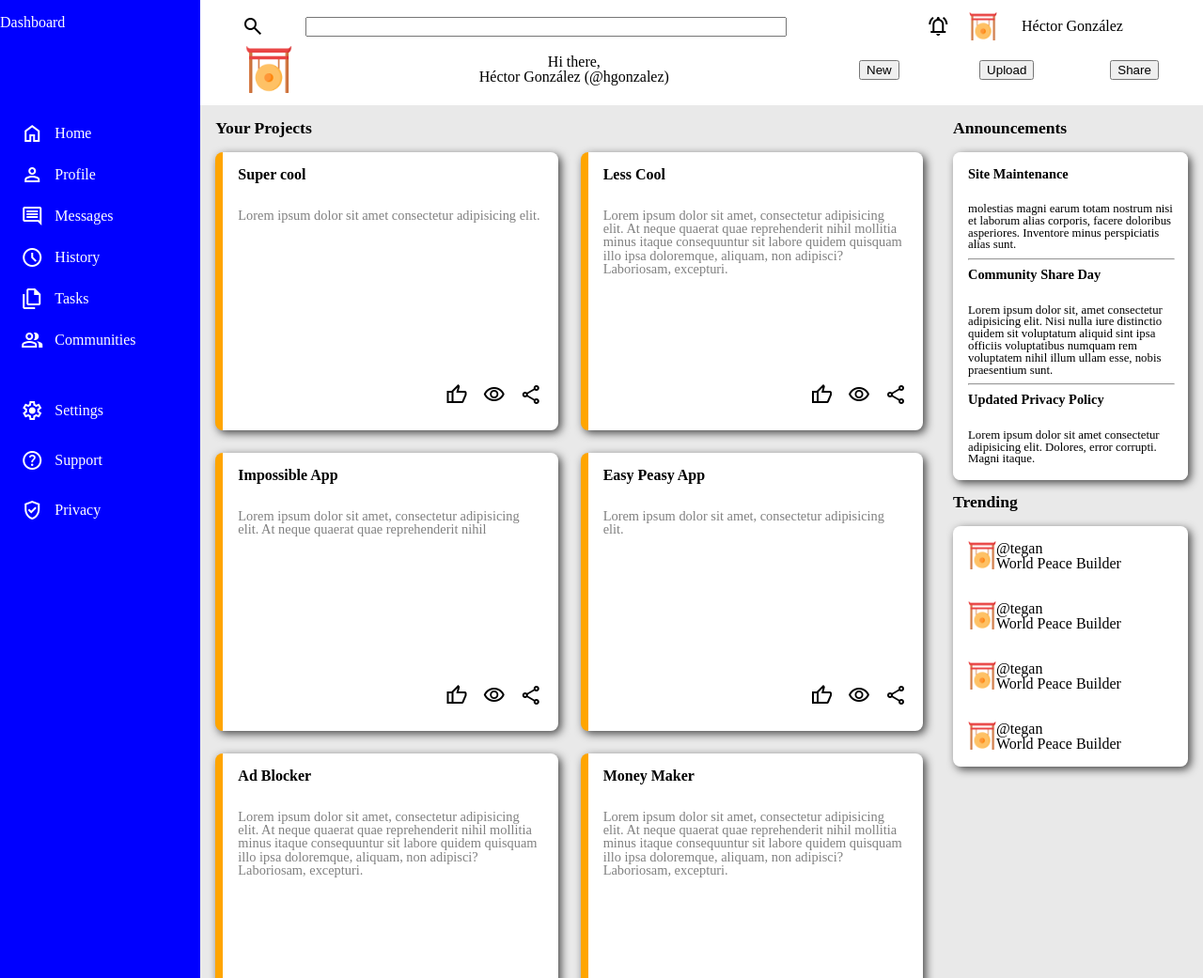
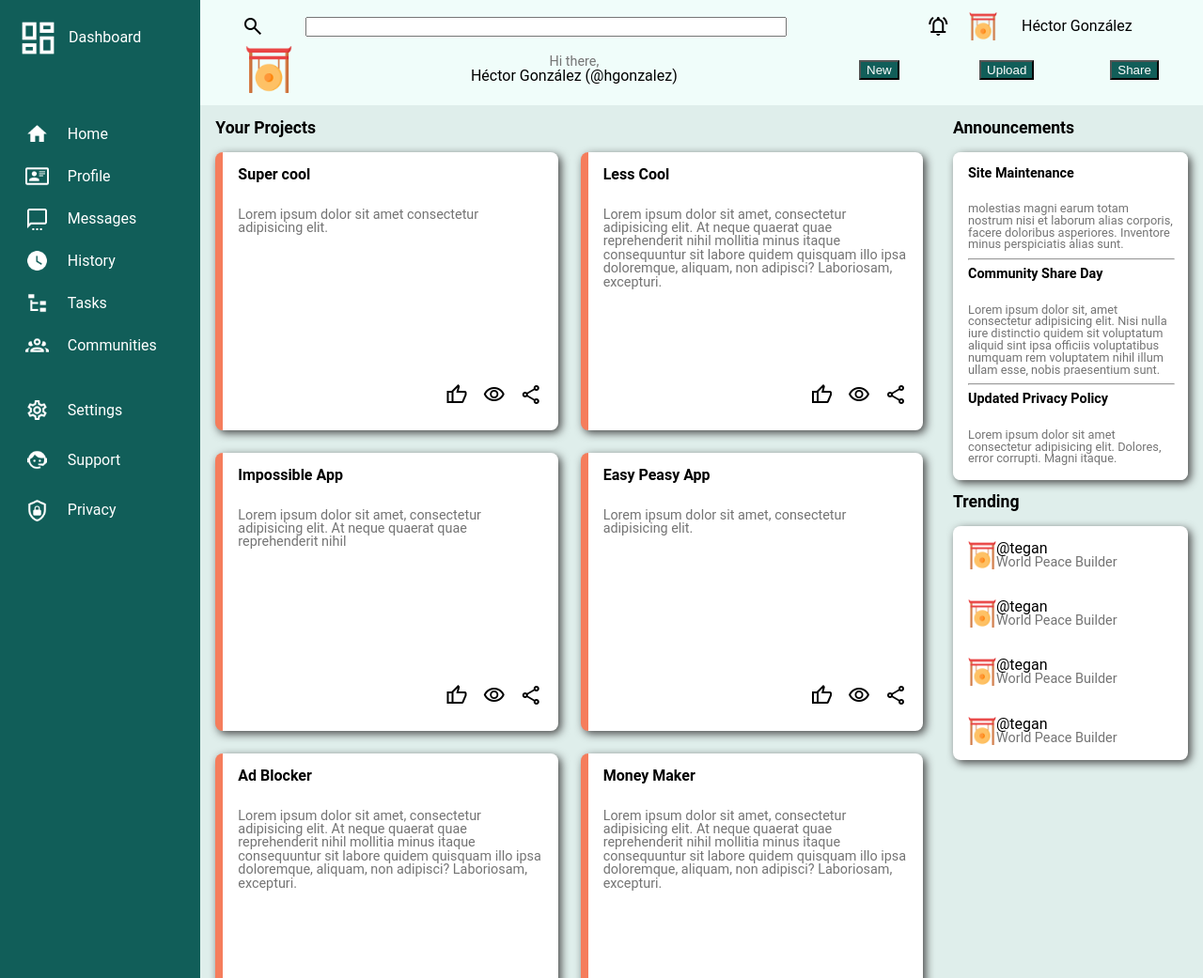
Before and after one commit to hectorgonzalezo/admin-dashboard, a plain HTML site: page index.html in a window 1280 px wide. Shown: the top 1041 px of the page at 94% size. Drawn offline with nearby package versions, Linux system fonts and the light colour scheme.

Commit message:
Update icons on sidebar

```diff
--- a/index.html
+++ b/index.html
@@ -33,46 +33,46 @@
     </header>
     <nav>
         <div id="branding">
-            <img src="" alt="">
+            <img src="images/dashboard.png" alt="Dashboard logo" id="dashboard-logo">
             <h1>Dashboard</h1>
         </div>
         <ul>
             <li>
-                <span class="material-symbols-outlined">home</span>
+                <img src="images/home.png" alt="home-icon" class="sidebar-icon">
                 <h2>Home</h2>
             </li>
             <li>
-                <span class="material-symbols-outlined">person</span>
+                <img src="images/card-account-details-outline.png" alt="Profile icon" class="sidebar-icon">
                 <h2>Profile</h2>
             </li>
             <li>
-                <span class="material-symbols-outlined">comment</span>
+                <img src="images/message-settings-outline.png" alt="Messages icon" class="sidebar-icon">
                 <h2>Messages</h2>
             </li>
             <li>
-                <span class="material-symbols-outlined">schedule</span>
+                <img src="images/clock.png" alt="History icon" class="sidebar-icon">
                 <h2>History</h2>
             </li>
             <li>
-                <span class="material-symbols-outlined">file_copy</span>
+                <img src="images/file-tree.png" alt="Tasks icon" class="sidebar-icon">
                 <h2>Tasks</h2>
             </li>
             <li>
-                <span class="material-symbols-outlined">group</span>
+                <img src="images/account-group-outline.png" alt="Communities icon" class="sidebar-icon">
                 <h2>Communities</h2>
             </li>
         </ul>
         <ul>
             <li>
-                <span class="material-symbols-outlined">settings</span>
+                <img src="images/cog-outline.png" alt="Settings icon" class="sidebar-icon">
                 <h2>Settings</h2>
             </li>
             <li>
-                <span class="material-symbols-outlined">help</span>
+                <img src="images/face-agent.png" alt="Support icon" class="sidebar-icon">
                 <h2>Support</h2>
             </li>
             <li>
-                <span class="material-symbols-outlined">verified_user</span>
+                <img src="images/shield-lock-outline.png" alt="Privacy icon" class="sidebar-icon">
                 <h2>Privacy</h2>
             </li>
         </ul>
--- a/styles/style.css
+++ b/styles/style.css
@@ -4,6 +4,11 @@
     --shadow: 3px 3px 10px rgb(70, 70, 70);
     --articles-gap: 1.5rem;
     --article-dimension: max(200px, 33vh);
+    --color-light:#f0fdfa;
+    --color-greyish: #bfdcd67f;
+    --color-dark: #115e59;
+    --color-complementary: rgb(245, 125, 92);
+    font-family: 'Roboto', sans-serif;
 }
 
 /* * {
@@ -20,7 +25,7 @@ body {
 }
 
 header {
-    background-color: white;
+    background-color: var(--color-light);
     grid-area: header;
     display: flex;
     flex-direction: column;
@@ -66,13 +71,37 @@ header > div {
     height: 50px;
 }
 
+header button {
+    background-color: var(--color-dark);
+    color: white;
+}
+
 nav {
-    background-color: blue;
+    background-color: var(--color-dark);
     grid-area: sidebar;
     color: white;
     display: grid;
     grid-template-rows: minmax(30px, 10vh) minmax(250px, 30vh) minmax(150px, 20vh) 1fr;
     gap: 40px;
+}
+
+#branding,
+nav ul li {
+    display: grid;
+    grid-template-columns: 1fr 3fr;
+    align-items: center;
+    padding: 10px;
+    margin-left: 8px;
+    gap: 10px;
+}
+
+#dashboard-logo {
+    width: 45px;
+}
+
+.sidebar-icon {
+    width: 25px;
+    justify-self: center;
 }
 
 nav ul {
@@ -81,27 +110,13 @@ nav ul {
     justify-content: space-around;
 }
 
-
 nav ul li{
     list-style: none;
-    display: grid;
-    grid-template-columns: 1fr 3fr;
-    padding: 10px;
-    align-items: center;
 }
 
 
-nav span {
-    flex: 1;
-    justify-self: center;
-}
-
-nav h2 {
-    flex: 3;
-}
-
 main {
-    background-color: rgb(233, 233, 233);
+    background-color: var(--color-greyish);
     grid-area: main;
     display: grid;
     grid-template-columns: 3fr 250px;
@@ -133,7 +148,7 @@ main article {
 
 #projects article {
     border-left: 0.5rem solid;
-    border-color: orange;
+    border-color: var(--color-complementary);
     display: grid;
     grid-template-rows: 1fr 4fr 1fr;
     height: var(--article-dimension)
@@ -143,8 +158,8 @@ article > h3 {
     font-weight: bold;
 }
 
-article > p {
-    color:grey;
+p {
+    color: rgb(116, 116, 116);
     font-size: 0.9rem;
     overflow: hidden;
 }
```
Also changed, not shown: images/account-group-outline.png (added), images/card-account-details-outline.png (added), images/clock.png (added), images/cog-outline.png (added), images/dashboard.png (added), images/face-agent.png (added), images/file-tree.png (added), images/home.png (added), images/message-settings-outline.png (added), images/shield-lock-outline.png (added).
